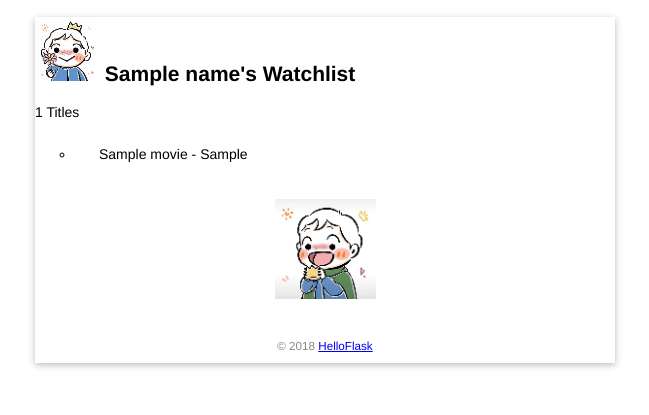
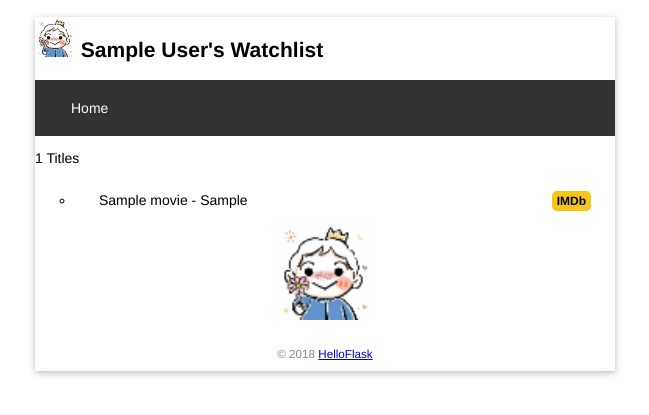
Before and after one commit to sobremesala/my-watchlist, a Flask app: template templates/index.html in a window 1280 px wide. Shown: the top 415 px of the page, without its empty margins (315-964 px from the left). Run offline with Flask 3, Linux system fonts and the light colour scheme; tables that the repository leaves empty hold one stand-in row (values such as "Sample post"); the template is opened without the code that fills it: values that come from a table or form of the project are taken from there, most other values are stand-ins (such as "Sample title", 1, 10 or a date in 2020).

Commit message:
Add base template and error template

```diff
--- a/app.py
+++ b/app.py
@@ -1,47 +1,19 @@
-from flask import Flask
-
+from flask import Flask, render_template
+from flask_sqlalchemy import SQLAlchemy
+import click
+import os
+import sys
 from flask import url_for
 from markupsafe import escape
 app = Flask(__name__)
 
 # ...
-
-
-
-name = 'sobremesala'
-movies = [
-    {'title': 'My Neighbor Totoro', 'year': '1988'},
-    {'title': 'Dead Poets Society', 'year': '1989'},
-    {'title': 'A Perfect World', 'year': '1993'},
-    {'title': 'Leon', 'year': '1994'},
-    {'title': 'Mahjong', 'year': '1996'},
-    {'title': 'Swallowtail Butterfly', 'year': '1996'},
-    {'title': 'King of Comedy', 'year': '1999'},
-    {'title': 'Devils on the Doorstep', 'year': '1999'},
-    {'title': 'WALL-E', 'year': '2008'},
-    {'title': 'The Pork of Music', 'year': '2012'},
-]
-from flask import Flask, render_template
-
-# ...
-
-@app.route('/')
-def index():
-    return render_template('index.html', name=name, movies=movies)
-
-import os
-import sys
-
-from flask import Flask
-from flask_sqlalchemy import SQLAlchemy
-
 WIN = sys.platform.startswith('win')
 if WIN:  # 如果是 Windows 系统，使用三个斜线
     prefix = 'sqlite:///'
 else:  # 否则使用四个斜线
     prefix = 'sqlite:////'
 
-app = Flask(__name__)
 app.config['SQLALCHEMY_DATABASE_URI'] = prefix + os.path.join(app.root_path, 'data.db')
 app.config['SQLALCHEMY_TRACK_MODIFICATIONS'] = False  # 关闭对模型修改的监控
 # 在扩展类实例化前加载配置
@@ -51,15 +23,10 @@ db = SQLAlchemy(app)
 class User(db.Model):  # 表名将会是 user（自动生成，小写处理）
     id = db.Column(db.Integer, primary_key=True)  # 主键
     name = db.Column(db.String(20))  # 名字
-
-
 class Movie(db.Model):  # 表名将会是 movie
     id = db.Column(db.Integer, primary_key=True)  # 主键
     title = db.Column(db.String(60))  # 电影标题
     year = db.Column(db.String(4))  # 电影年份
-
-
-import click
 
 @app.cli.command()  # 注册为命令，可以传入 name 参数来自定义命令
 @click.option('--drop', is_flag=True, help='Create after drop.')  # 设置选项
@@ -71,23 +38,12 @@ def initdb(drop):
     click.echo('Initialized database.')  # 输出提示信息
 
 
-
-
-@app.route('/')
-def index():
-    user = User.query.first()  # 读取用户记录
-    movies = Movie.query.all()  # 读取所有电影记录
-    return render_template('index.html', user=user, movies=movies)
-import click
-
-
 @app.cli.command()
 def forge():
     """Generate fake data."""
     db.create_all()
-
     # 全局的两个变量移动到这个函数内
-    name = 'Grey Li'
+    name = 'Grey Lili'
     movies = [
         {'title': 'My Neighbor Totoro', 'year': '1988'},
         {'title': 'Dead Poets Society', 'year': '1989'},
@@ -100,12 +56,26 @@ def forge():
         {'title': 'WALL-E', 'year': '2008'},
         {'title': 'The Pork of Music', 'year': '2012'},
     ]
-
     user = User(name=name)
     db.session.add(user)
     for m in movies:
         movie = Movie(title=m['title'], year=m['year'])
         db.session.add(movie)
-
     db.session.commit()
     click.echo('Done.')
+
+
+
+@app.context_processor
+def inject_user():
+    user = User.query.first()
+    return dict(user=user)
+
+@app.errorhandler(404)
+def page_not_found(e):
+    return render_template('404.html'), 404
+
+@app.route('/')
+def index():
+    movies = Movie.query.all()
+    return render_template('index.html', movies=movies)
--- a/static/style.css
+++ b/static/style.css
@@ -46,3 +46,41 @@ footer {
     margin: 0 auto;
     height: 100px;
 }
+
+nav ul {
+    list-style-type: none;
+    margin: 0;
+    padding: 0;
+    overflow: hidden;
+    background-color: #333;
+}
+
+nav li {
+    float: left;
+}
+
+nav li a {
+    display: block;
+    color: white;
+    text-align: center;
+    padding: 8px 12px;
+    text-decoration: none;
+}
+
+nav li a:hover {
+    background-color: #111;
+}
+
+.float-right {
+    float: right;
+}
+
+.imdb {
+    font-size: 12px;
+    font-weight: bold;
+    color: black;
+    text-decoration: none;
+    background: #F5C518;
+    border-radius: 5px;
+    padding: 3px 5px;
+}
--- /dev/null
+++ b/templates/base.html
@@ -0,0 +1,27 @@
+<!DOCTYPE html>
+<html lang="en">
+<head>
+    {% block head %}
+    <meta charset="utf-8">
+    <meta name="viewport" content="width=device-width, initial-scale=1.0">
+    <title>{{ user.name }}'s Watchlist</title>
+    <link rel="icon" href="{{ url_for('static', filename='favicon.ico') }}">
+    <link rel="stylesheet" href="{{ url_for('static', filename='style.css') }}" type="text/css">
+    {% endblock %}
+</head>
+<body>
+    <h2>
+        <img alt="Avatar" class="avatar" src="{{ url_for('static', filename='images/foo.png') }}">
+        {{ user.name }}'s Watchlist
+    </h2>
+    <nav>
+        <ul>
+            <li><a href="{{ url_for('index') }}">Home</a></li>
+        </ul>
+    </nav>
+    {% block content %}{% endblock %}
+    <footer>
+        <small>&copy; 2018 <a href="http://helloflask.com/book/3">HelloFlask</a></small>
+    </footer>
+</body>
+</html>
--- a/templates/index.html
+++ b/templates/index.html
@@ -8,17 +8,23 @@
     <ul class="movie-list">
 </head>
 <body>
-    <h2>
-    <img alt="Avatar" src="{{ url_for('static', filename='images/foo.png') }}">
-    {{ name }}'s Watchlist
-    </h2>
+
     {# 使用 length 过滤器获取 movies 变量的长度 #}
+    {% extends 'base.html' %}
+
+    {% block content %}
     <p>{{ movies|length }} Titles</p>
     <ul>
         {% for movie in movies %}  {# 迭代 movies 变量 #}
-        <li>{{ movie.title }} - {{ movie.year }}</li>  {# 等同于 movie['title'] #}
+        <li>{{ movie.title }} - {{ movie.year }}
+            <span class="float-right">
+            <a class="imdb" href="https://www.imdb.com/find?q={{ movie.title }}" target="_blank" title="Find this movie on IMDb">IMDb</a>
+            </span>
+        </li>
         {% endfor %}  {# 使用 endfor 标签结束 for 语句 #}
     </ul>
+    <img alt="Walking Totoro" class="totoro" src="{{ url_for('static', filename='images/foo.png') }}" title="to~to~ro~">
+    {% endblock %}
 
     <footer>
         <img alt="Walking Totoro" src="{{ url_for('static', filename='images/fooo.png') }}">
```
Also changed, not shown: templates/404.html (added, +30 -0 lines).
